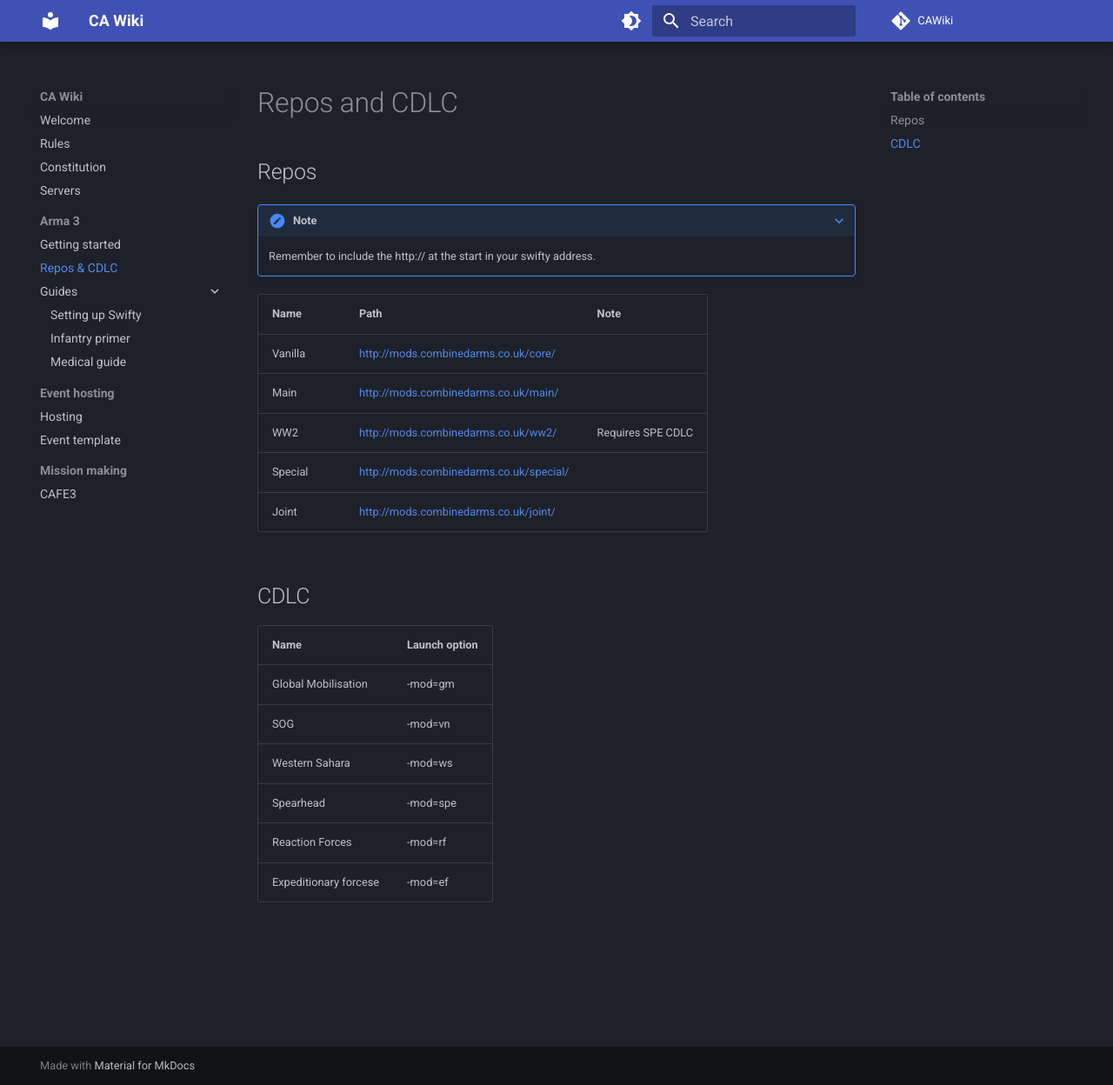
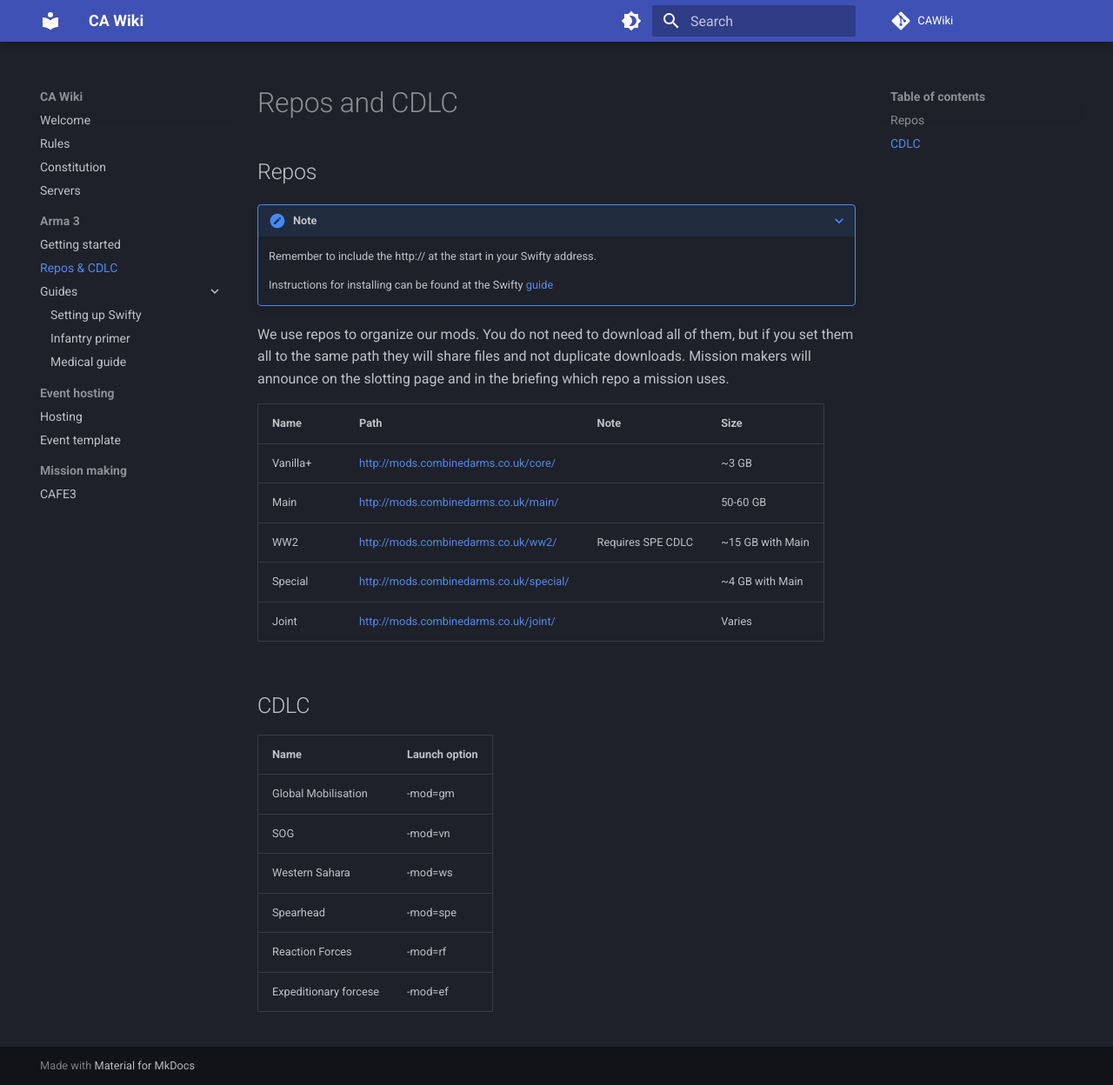
Before and after one commit to TheEchoCode/CAWiki, an MkDocs documentation site: the page built from docs/arma_3/repos_cdlc.md, in a window 1280 px wide and 1248 px high. Shown: the whole window at 87% size. Built offline with MkDocs 1.6.1 and Material for MkDocs 9.7.7, drawn with Linux system fonts in a browser that asks for light colours; plug-ins that fetch from the network failed and are left out; comment, search, counter and statistics services are not loaded.

Commit message:
Repos explainer and sizes

```diff
--- a/docs/arma_3/repos_cdlc.md
+++ b/docs/arma_3/repos_cdlc.md
@@ -2,16 +2,19 @@
 
 ## Repos
 ???+ Note
-	Remember to include the http:// at the start in your swifty address.
+	Remember to include the http:// at the start in your Swifty address.
 
+	Instructions for installing can be found at the Swifty [guide](swifty_getting_started.md#adding-a-new-mod-list-aka-repository)
 
-| Name    | Path                    | Note |
-|---------|-------------------------|---------|
-| Vanilla | [http://mods.combinedarms.co.uk/core/](http://mods.combinedarms.co.uk/core/) | |
-| Main | [http://mods.combinedarms.co.uk/main/](http://mods.combinedarms.co.uk/main/) | |
-| WW2 | [http://mods.combinedarms.co.uk/ww2/](http://mods.combinedarms.co.uk/ww2/) | Requires SPE CDLC |
-| Special | [http://mods.combinedarms.co.uk/special/](http://mods.combinedarms.co.uk/special/) | |
-| Joint | [http://mods.combinedarms.co.uk/joint/](http://mods.combinedarms.co.uk/joint/) | |
+We use repos to organize our mods. You do not need to download all of them, but if you set them all to the same path they will share files and not duplicate downloads. Mission makers will announce on the slotting page and in the briefing which repo a mission uses.
+
+| Name    | Path                    | Note | Size |
+|---------|-------------------------|---------|-------|
+| Vanilla+ | [http://mods.combinedarms.co.uk/core/](http://mods.combinedarms.co.uk/core/) | | ~3 GB |
+| Main | [http://mods.combinedarms.co.uk/main/](http://mods.combinedarms.co.uk/main/) | | 50-60 GB |
+| WW2 | [http://mods.combinedarms.co.uk/ww2/](http://mods.combinedarms.co.uk/ww2/) | Requires SPE CDLC | ~15 GB with Main |
+| Special | [http://mods.combinedarms.co.uk/special/](http://mods.combinedarms.co.uk/special/) | | ~4 GB with Main |
+| Joint | [http://mods.combinedarms.co.uk/joint/](http://mods.combinedarms.co.uk/joint/) | |  Varies |
 
 
 ## CDLC
```
Also changed, not shown: docs/arma_3/swifty_getting_started.md (+3 -1 lines).
